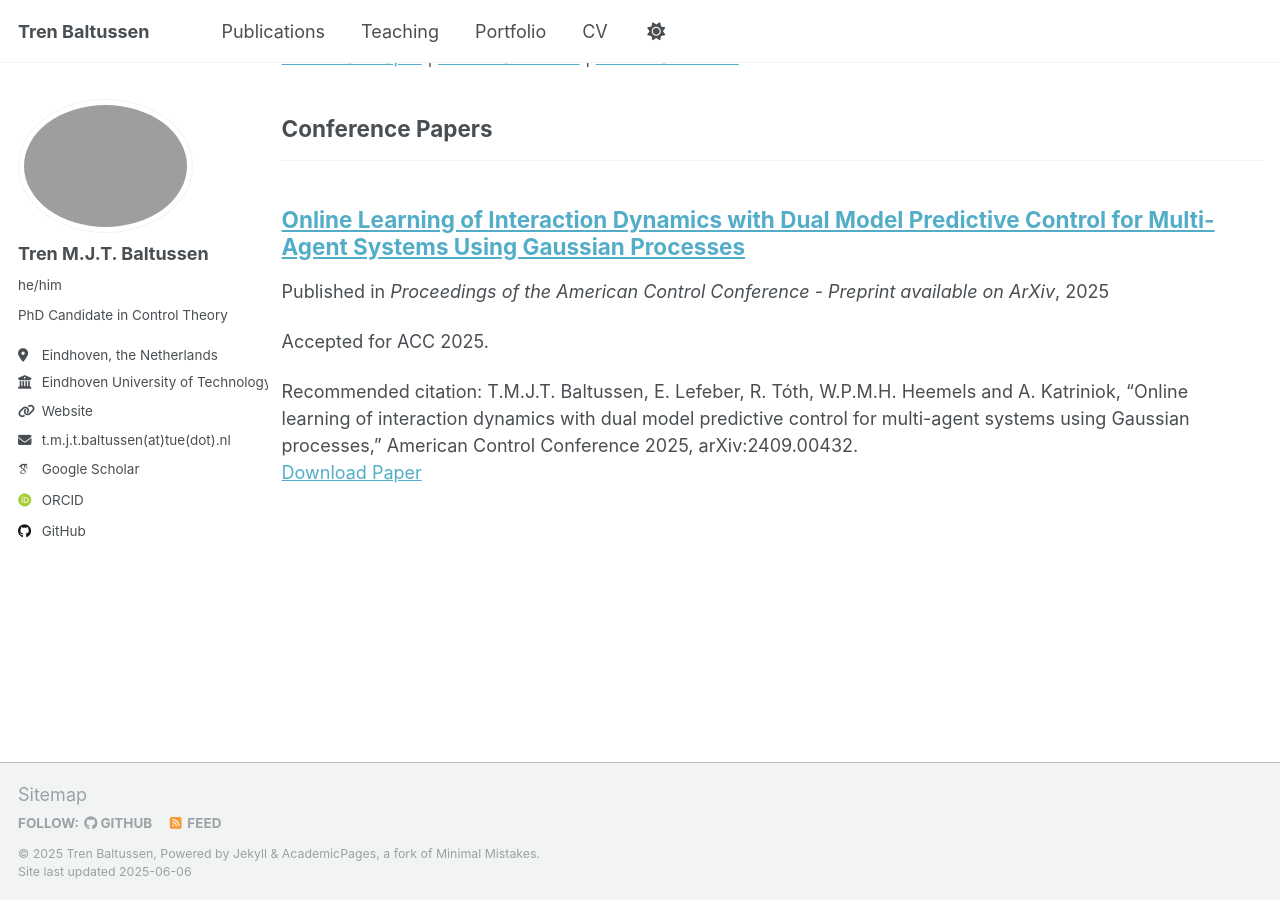
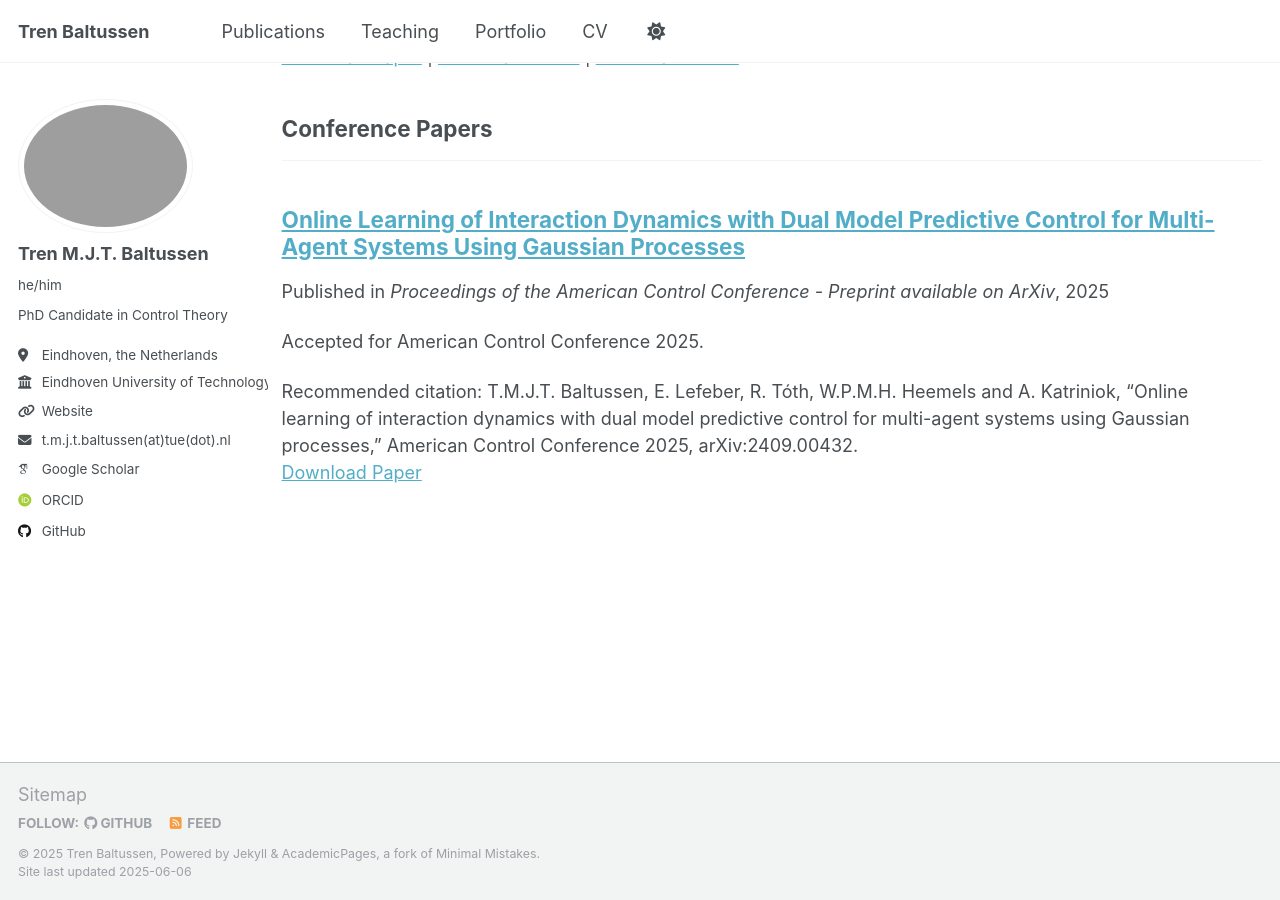
Before and after one commit to TrenBaltussen/TrenBaltussen.github.io, a Jekyll site: the page built from _pages/publications.html, in a window 1280 px wide and 900 px high, scrolled down 924 px. Built offline with Jekyll 4.4.1, drawn with Linux system fonts in a browser that asks for light colours; some web fonts are replaced.

Commit message:
Update 2024-08-31-GP-MPC-1.md

```diff
--- a/_publications/2024-08-31-GP-MPC-1.md
+++ b/_publications/2024-08-31-GP-MPC-1.md
@@ -3,7 +3,7 @@ title: "Online Learning of Interaction Dynamics with Dual Model Predictive Contr
 collection: publications
 category: conferences
 permalink: /publication/2024-08-31-GP-MPC-1
-excerpt: 'Accepted for ACC 2025.'
+excerpt: 'Accepted for American Control Conference 2025.'
 date: 2025-06-06
 venue: 'Proceedings of the American Control Conference - Preprint available on ArXiv'
 paperurl: 'http://academicpages.github.io/files/TMJT_Baltussen_GP_MPC_2025-06-06.pdf'
```
